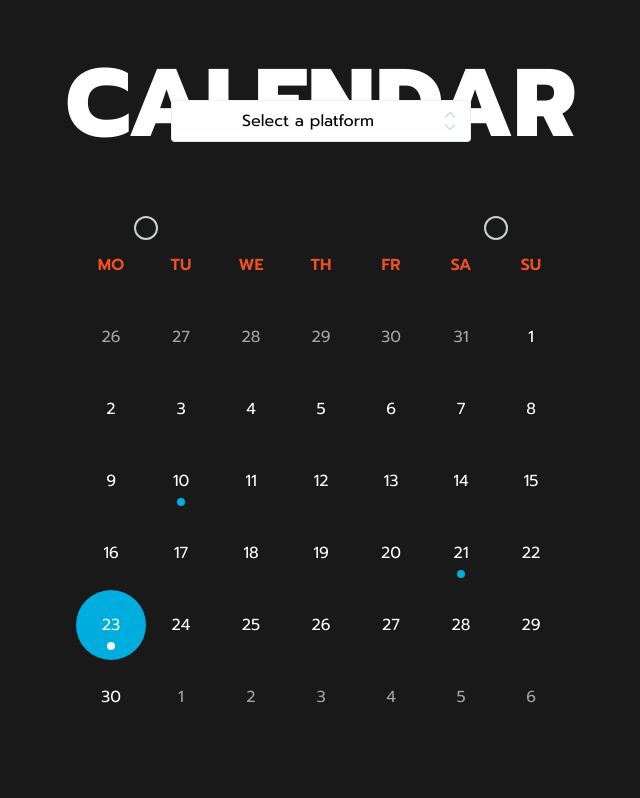
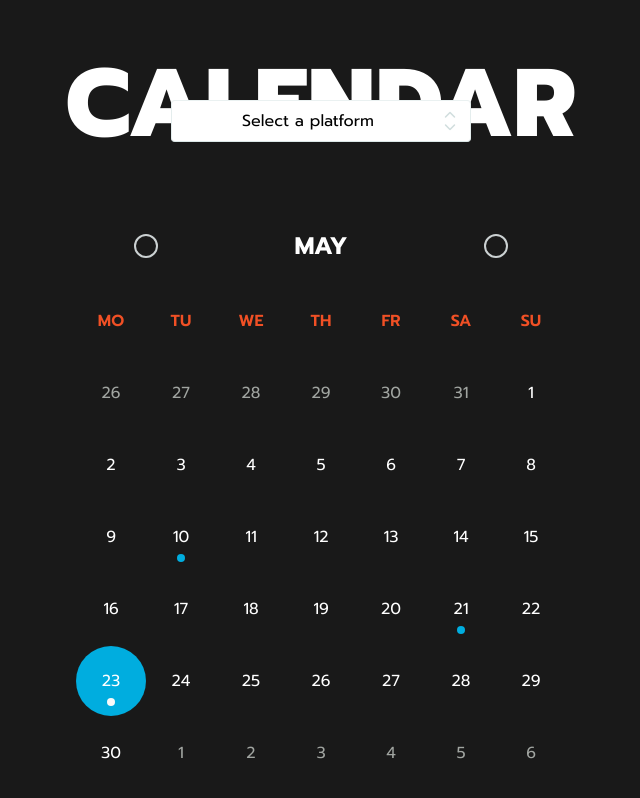
Before and after one commit to leguchi/FinalFront_Hunter, a React (Create React App) app: page / in a window 1280 px wide. Shown: the top 798 px of the page, without its empty margins (319-959 px from the left). Built offline with nearby package versions, Linux system fonts and the light colour scheme; the HTML template or start-up script is replaced by a standard one.

Commit message:
Page loads with current calendar

```diff
--- a/src/calendar.js
+++ b/src/calendar.js
@@ -260,8 +260,7 @@
     let monthName = ['January', 'February', 'March', 'April', 'May', 'June', 'July', 'August', 'September', 'October', 'November', 'December'];
     let today = new Date();
     let month = today.getMonth();
-    let listedMonth = document.querySelector(".calendar h2");
-    listedMonth.textContent = monthName[month];
+    return monthName[month];
 }
 
 
--- a/src/components/views/HomePageView.js
+++ b/src/components/views/HomePageView.js
@@ -73,7 +73,7 @@
       <div className="calendar">
         <header>
 
-          <h2 onLoad={curMonth}></h2>
+          <h2>{curMonth()}</h2>
 
           <button className="btn-prev fontawesome-angle-left" onClick={changePrevMonth}></button>
           <button className="btn-next fontawesome-angle-right" onClick={changeNextMonth}></button>
```
Lines whose indentation alone changed are shown as unchanged.
